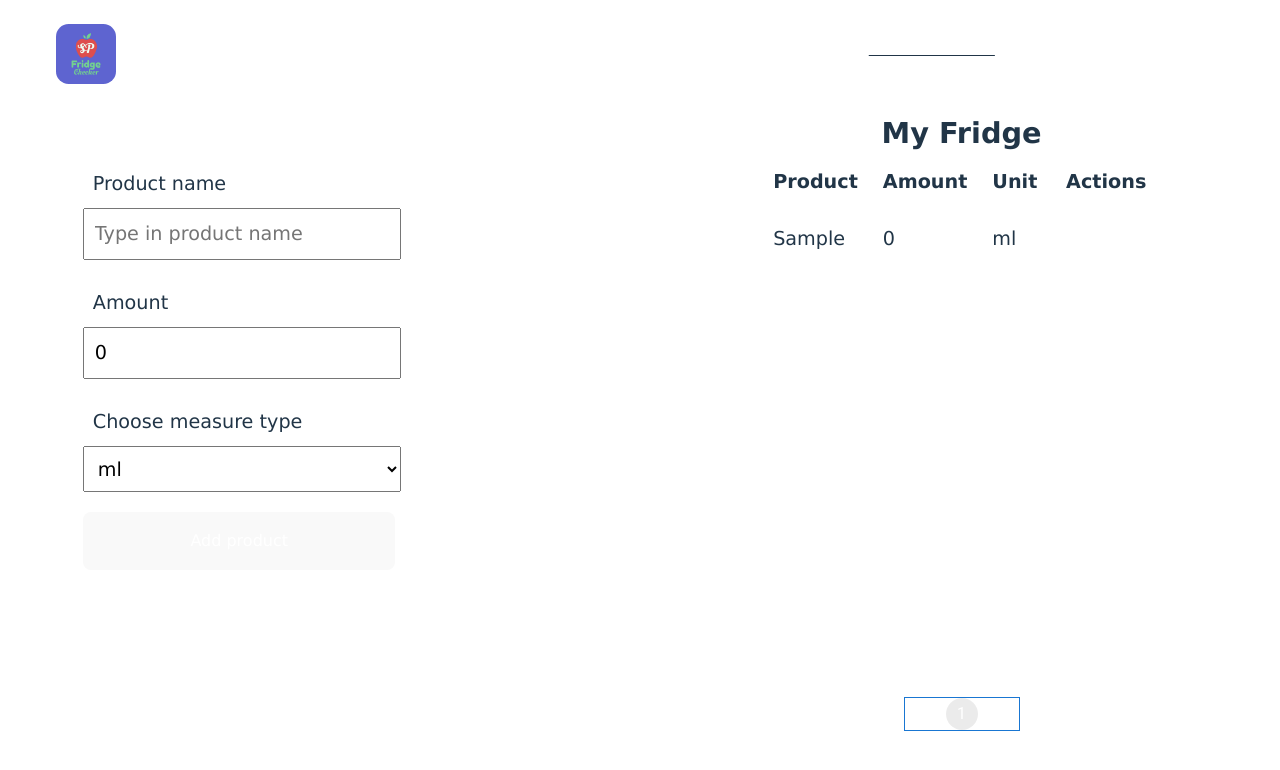
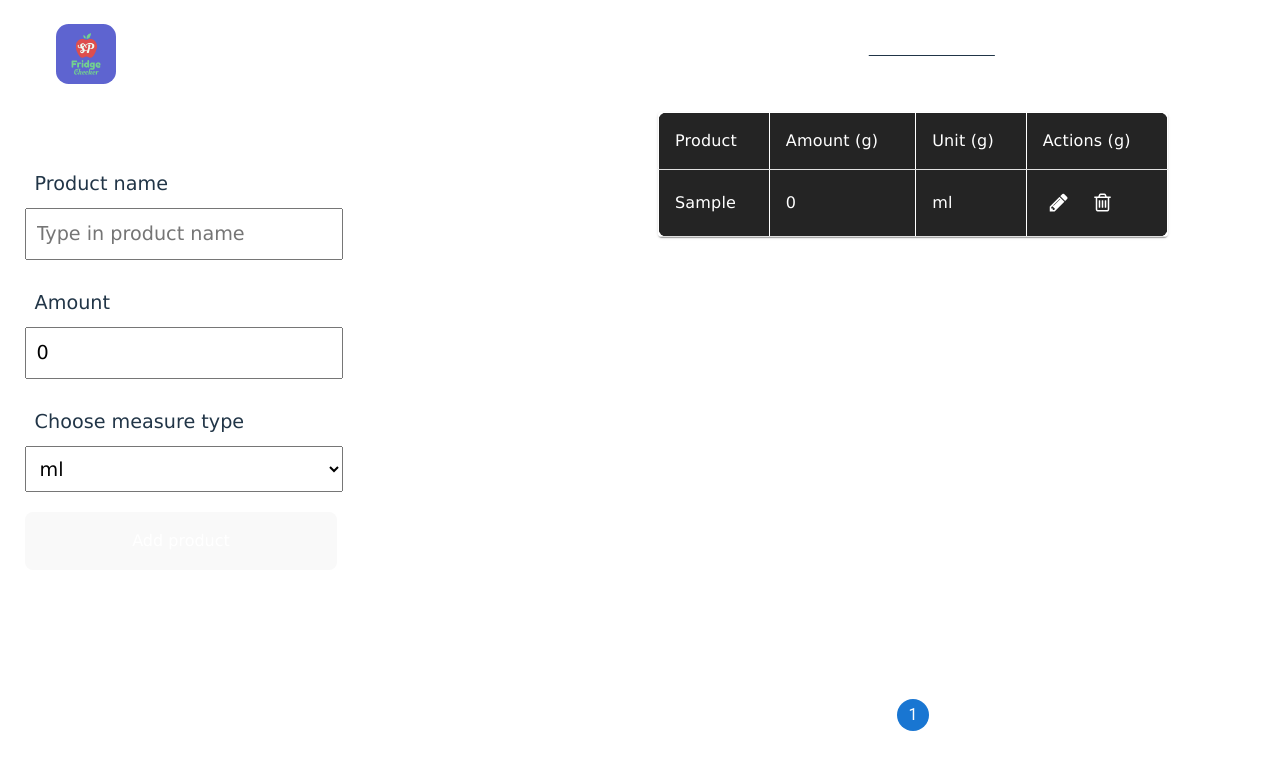
Before and after one commit to badkamyk/FridgeConcept, a React (Vite) app: page / in a window 1280 px wide. Both pictures are taken after typing "Sample" into the empty fields and a click on the button "Add product". Shown: the top 770 px of the page. Built offline with nearby package versions, Linux system fonts and the light colour scheme.

Commit message:
fix: main page table changed to MUI

```diff
--- a/src/components/FridgeItems.tsx
+++ b/src/components/FridgeItems.tsx
@@ -1,9 +1,17 @@
 import * as React from 'react';
-import {IFormFields} from "../interfaces/ProductInfo"
+import { IFormFields } from "../interfaces/ProductInfo"
 import Button from "./componentElements/Form/Button";
 import "../index.css";
-import {Pagination} from "@mui/material";
-import {useEffect} from "react";
+import { Pagination } from "@mui/material";
+import { useEffect } from "react";
+import Table from '@mui/material/Table';
+import TableBody from '@mui/material/TableBody';
+import TableCell from '@mui/material/TableCell';
+import TableContainer from '@mui/material/TableContainer';
+import TableHead from '@mui/material/TableHead';
+import TableRow from '@mui/material/TableRow';
+import Paper from '@mui/material/Paper';
+
 
 const FridgeItems = ({
     products,
@@ -16,11 +24,27 @@ const FridgeItems = ({
 }) => {
     // set pagination for products with react mui
     const [page, setPage] = React.useState(1);
+    // const [rowsPerPage, setRowsPerPage] = React.useState(window.innerWidth <= 1000 ? 3 : 9);
     const [rowsPerPage, setRowsPerPage] = React.useState(window.innerWidth <= 1000 ? 3 : 9);
     const handleChangePage = (event: unknown, newPage: number) => {
         setPage(newPage);
 
     };
+
+
+    function createData(
+        id: string,
+        product: string,
+        amount: number,
+        unit: string,
+    ) {
+        return { id, product, amount, unit };
+    }
+
+    const rows = products.map((product) => {
+        return createData(product.id, product.productName, product.amount, product.chosenMeasure)
+    });
+
     const handleChangeRowsPerPage = (event: React.ChangeEvent<HTMLInputElement>) => {
         setRowsPerPage(+event.target.value);
         setPage(1);
@@ -28,8 +52,6 @@ const FridgeItems = ({
     };
 
     useEffect(() => {
-        console.log(rowsPerPage)
-        // setRowsPerPage(window.innerWidth < 800 ? 3 : 9)
         window.addEventListener("resize", () => {
             setRowsPerPage(window.innerWidth <= 1000 ? 3 : 9)
         }
@@ -44,7 +66,7 @@ const FridgeItems = ({
 
     return (
         <div className="fridge-items--container">
-            <h2>My Fridge</h2>
+            {/* <h2>My Fridge</h2>
             <table>
                 <thead>
                     <tr>
@@ -73,15 +95,49 @@ const FridgeItems = ({
                         </tr>
                     ))}
                 </tbody>
-            </table>
+            </table> */}
+            <TableContainer component={Paper}>
+                <Table sx={{ minWidth: 510, backgroundColor: "#242424", borderRadius: ".6em" }} aria-label="simple table">
+                    <TableHead>
+                        <TableRow>
+                            <TableCell align="left">Product</TableCell>
+                            <TableCell align="left">Amount&nbsp;(g)</TableCell>
+                            <TableCell align="left">Unit&nbsp;(g)</TableCell>
+                            <TableCell align="left">Actions&nbsp;(g)</TableCell>
+                        </TableRow>
+                    </TableHead>
+                    <TableBody>
+                        {rows.slice((page - 1) * rowsPerPage, page * rowsPerPage).map((row) => (
+                            <TableRow
+                                key={row.id}
+                            >
+                                <TableCell sx={{}} align="left">{row.product}</TableCell>
+                                <TableCell align="left">{row.amount}</TableCell>
+                                <TableCell align="left">{row.unit}</TableCell>
+                                <TableCell align="left">
+                                    <Button
+                                        onClick={(e) => handleEdit(e, row.id)}
+                                        text={<i className='fa fa-pencil'></i>} className={"form--icons"}
+                                    />
+                                    <Button
+                                        onClick={(e) => handleRemove(e, row.id)}
+                                        text={<i className="fa fa-trash-o"></i>} className={"form--icons"}
+                                    />
+                                </TableCell>
+                            </TableRow>
+                        ))}
+
+                    </TableBody>
+                </Table>
+            </TableContainer>
             <div className="mui-pagination--container">
                 <Pagination
                     count={Math.ceil(products.length / rowsPerPage)}
                     page={page}
-                    sx={{'& > *': {border: 1, borderColor: 'primary.main', color: 'primary.main', padding: 1}}}
                     onChange={handleChangePage}
-                    // rowsPerPage={rowsPerPage}
-                    // onRowsPerPageChange={handleChangeRowsPerPage}
+                    defaultPage={1}
+                    color="primary"
+                    size="medium"
                 />
             </div>
         </div>
--- a/src/index.css
+++ b/src/index.css
@@ -42,12 +42,6 @@ h1 {
   line-height: 1.1;
 }
 
-table {
-    /*width: 100%;*/
-    /*min-width: max-content;*/
-    /* table-layout: fixed; */
-}
-
 td {
   overflow: hidden;
   white-space: nowrap;
@@ -60,10 +54,6 @@ td {
   border: 1px solid white;
   border-collapse: collapse;
   padding: 12px;
-}
-
-td {
-    /*max-width: 0;*/
 }
 
 button {
@@ -108,6 +98,14 @@ button:focus-visible {
   }
 }
 
+.MuiTableCell-root.MuiTableCell-body,
+.MuiTableCell-root.MuiTableCell-head {
+  /* min-width: 510px; */
+  color: #fff;
+  font-size: 1rem;
+  font-family: Verdana;
+}
+
 .mui-pagination--container {
   bottom: 69px;
   position: absolute;
@@ -124,8 +122,7 @@ button:focus-visible {
   font-size: 1.8rem;
 }
 
-
-.fridge-items--container {
+/* .fridge-items--container {
     max-width: 30%;
     margin-right: 6em;
     display: flex;
@@ -133,6 +130,15 @@ button:focus-visible {
     align-items: center;
     justify-content: flex-start;
     font-size: 1.2rem;
+} */
+
+.fridge-items--container {
+  margin-right: 6em;
+  display: flex;
+  flex-direction: column;
+  align-items: center;
+  justify-content: flex-start;
+  /* font-size: 1.2rem; */
 }
 
 /*# change mui default color*/
@@ -150,10 +156,9 @@ div .MuiPaginationItem-root {
     font-size: 0.8rem;
     margin-inline: 0;
   }
-
 }
 
-@media (max-width: 1000px) {
+@media (max-width: 1024px) {
   table,
   th,
   td {
@@ -175,14 +180,14 @@ div .MuiPaginationItem-root {
   }
 
   .fridge-items--container {
-        width: 100%;
+    /* width: 100%; */
     font-size: 0.9rem;
     margin-inline: auto;
   }
 
   .fridge-items--container > h2 {
     font-size: 1.1rem;
-        margin-bottom: 0.3em;
+    margin-bottom: 1em;
   }
 
   .mui-pagination--container {
@@ -238,4 +243,9 @@ div .MuiPaginationItem-root {
   .MuiButtonBase-root.MuiPaginationItem-root.MuiPaginationItem-sizeMedium {
     font-size: 2rem;
   }
+
+  .MuiTableCell-root.MuiTableCell-body,
+  .MuiTableCell-root.MuiTableCell-head {
+    font-size: 2rem;
   }
+}
--- a/src/routes/Cart.tsx
+++ b/src/routes/Cart.tsx
@@ -42,7 +42,7 @@ const Cart = () => {
     const cartHTMLTable = cart.map((product) => {
         return (
             <tr style={{ borderRadius: "1em" }} key={product.id}>
-                <td style={{ border: "0" }}><Button
+                <td className="cart--row" style={{ border: "0" }}><Button
                     onClick={(e) => handleRemoveCartItem(e, product.id)}
                     text={<i className="fa fa-trash-o"></i>} className={"form--icons"}
                 /></td>
@@ -62,7 +62,6 @@ const Cart = () => {
     return (
         <div className="cart--container">
             <h1>Shopping cart</h1>
-            {cart.length === 0 && <p style={{marginTop: "5em", fontSize: "1.5rem"}}>Your cart is empty</p>}
             <ul>
                 {cartHTMLTable}
             </ul>
--- a/src/styles/App.css
+++ b/src/styles/App.css
@@ -104,9 +104,3 @@ select {
     will-change: filter;
   }
 }
-
-@media (min-width: 2500px) {
-  .form-item--container {
-    align-items: center;
-  }
-}
--- a/src/styles/Cart.css
+++ b/src/styles/Cart.css
@@ -44,3 +44,13 @@ ul td {
   font-size: 1.27rem;
   max-width: 100%;
 }
+
+@media (min-width: 2500px) {
+  td.cart--row {
+    font-size: 2rem;
+  }
+
+  .cart--finish-btn {
+    font-size: 1.5rem;
+  }
+}
```
Lines whose indentation alone changed are shown as unchanged.
